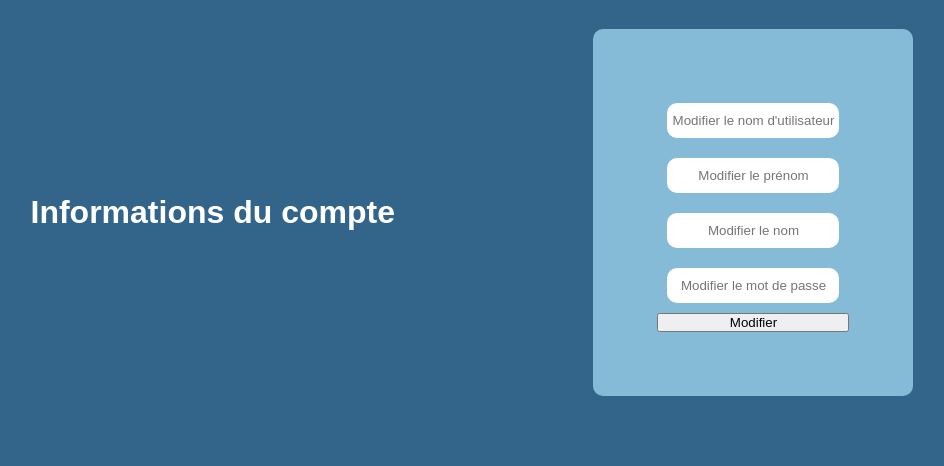
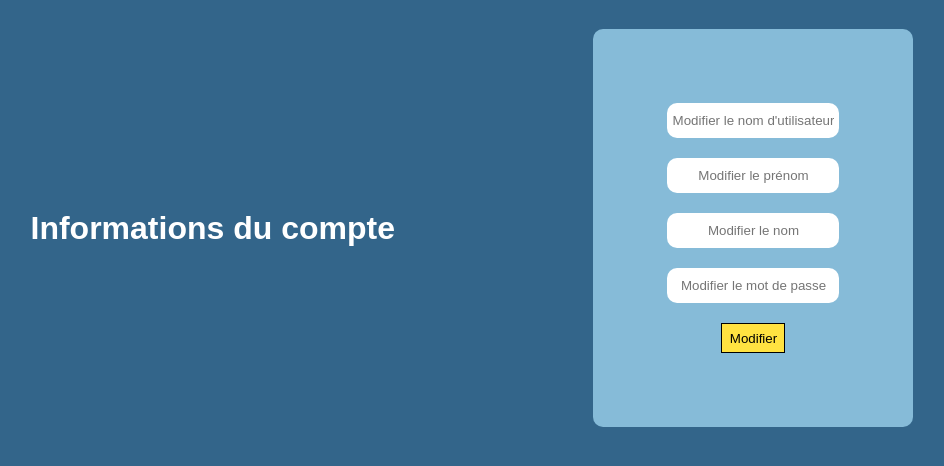
Before and after one commit to christopher-cornet/module-connexion, a PHP site: page /profil.php in a window 1280 px wide. Shown: the part 171-637 px from the top of the page, without its empty margins (168-1112 px from the left). Run offline with PHP 8.4, Linux system fonts and the light colour scheme.

Commit message:
Add files via upload

```diff
--- a/CSS/admin.css
+++ b/CSS/admin.css
@@ -3,3 +3,7 @@
     padding: 0;
     box-sizing: border-box;
 }
+
+body {
+    background-color: #33658A;
+}
--- a/CSS/profil.css
+++ b/CSS/profil.css
@@ -68,3 +68,20 @@ h1 {
     text-align: center;
     color: #fff;
 }
+
+.modify {
+    padding: 5px;
+    margin: 10px;
+    background-color: #ffe241;
+    height: 30px;
+    width: 5vw;
+    margin-left: auto;
+    margin-right: auto;
+    border: 1px solid;
+    border-radius: 0px;
+}
+
+.modify:hover {
+    background-color: #ebd03c;
+    cursor: pointer;
+}
--- a/profil.php
+++ b/profil.php
@@ -26,7 +26,7 @@
             <input type="text" placeholder="Modifier le prénom">
             <input type="text" placeholder="Modifier le nom">
             <input type="password" placeholder="Modifier le mot de passe">
-            <button class="modify">Modifier</button>
+            <input class="modify" type="submit" name="modify" value="Modifier">
         </form>
     </main>
 </body>
```
Also changed, not shown: connexion.php (+13 -17 lines), index.php (+11 -1 lines).
